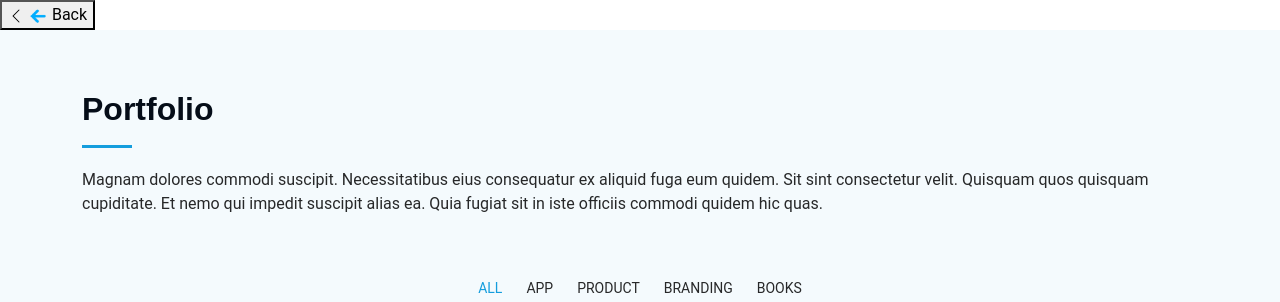
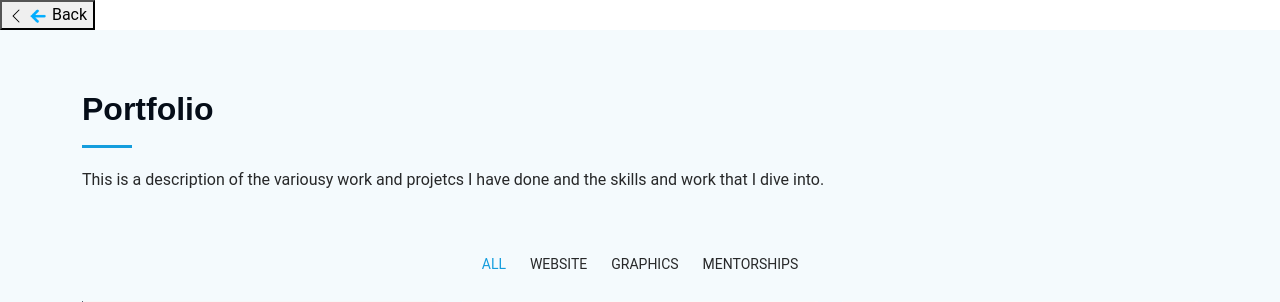
Before and after one commit to TONNY-tec/Profile, a Django app: page /personal/portfolio/ in a window 1280 px wide. Shown: the top 302 px of the page. Run offline with Django 5.2, Linux system fonts and the light colour scheme; some libraries are stand-ins or nearby versions.

Commit message:
my second commit

```diff
--- a/personal/templates/portfolio.html
+++ b/personal/templates/portfolio.html
@@ -28,7 +28,7 @@
     <!-- Section Title -->
     <div class="container section-title" data-aos="fade-up">
       <h2>Portfolio</h2>
-      <p>Magnam dolores commodi suscipit. Necessitatibus eius consequatur ex aliquid fuga eum quidem. Sit sint consectetur velit. Quisquam quos quisquam cupiditate. Et nemo qui impedit suscipit alias ea. Quia fugiat sit in iste officiis commodi quidem hic quas.</p>
+      <p>This is a description of the variousy work and projetcs I have done and the skills and work that I dive into.</p>
     </div><!-- End Section Title -->
 
     <div class="container">
@@ -37,20 +37,19 @@
 
         <ul class="portfolio-filters isotope-filters" data-aos="fade-up" data-aos-delay="100">
           <li data-filter="*" class="filter-active">All</li>
-          <li data-filter=".filter-app">App</li>
-          <li data-filter=".filter-product">Product</li>
-          <li data-filter=".filter-branding">Branding</li>
-          <li data-filter=".filter-books">Books</li>
+          <li data-filter=".filter-app">Website </li>
+          <li data-filter=".filter-product">Graphics</li>
+          <li data-filter=".filter-branding">Mentorships</li>
         </ul><!-- End Portfolio Filters -->
 
         <div class="row gy-4 isotope-container" data-aos="fade-up" data-aos-delay="200">
 
           <div class="col-lg-4 col-md-6 portfolio-item isotope-item filter-app">
             <div class="portfolio-content h-100">
-              <img src="../../assets/img/portfolio/app-1.jpg" class="img-fluid" alt="">
+              <img src="../../static/images/portfolio/web.jpg" class="img-fluid" alt="">
               <div class="portfolio-info">
-                <h4>App 1</h4>
-                <p>Lorem ipsum, dolor sit amet consectetur</p>
+                <h4>Website</h4>
+                <p>This was a project to automate the manual suggestion box.</p>
                 <a href="../../assets/img/portfolio/app-1.jpg" title="App 1" data-gallery="portfolio-gallery-app" class="glightbox preview-link"><i class="bi bi-zoom-in"></i></a>
                 <a href="portfolio-details.html" title="More Details" class="details-link"><i class="bi bi-link-45deg"></i></a>
               </div>
@@ -59,10 +58,10 @@
 
           <div class="col-lg-4 col-md-6 portfolio-item isotope-item filter-product">
             <div class="portfolio-content h-100">
-              <img src="../../assets/img/portfolio/product-1.jpg" class="img-fluid" alt="">
+              <img src="../../static/images/portfolio/graphics.png" class="img-fluid" alt="">
               <div class="portfolio-info">
-                <h4>Product 1</h4>
-                <p>Lorem ipsum, dolor sit amet consectetur</p>
+                <h4>Graphics</h4>
+                <p>These are the graphics types that I normal design</p>
                 <a href="../../assets/img/portfolio/product-1.jpg" title="Product 1" data-gallery="portfolio-gallery-product" class="glightbox preview-link"><i class="bi bi-zoom-in"></i></a>
                 <a href="portfolio-details.html" title="More Details" class="details-link"><i class="bi bi-link-45deg"></i></a>
               </div>
@@ -71,10 +70,10 @@
 
           <div class="col-lg-4 col-md-6 portfolio-item isotope-item filter-branding">
             <div class="portfolio-content h-100">
-              <img src="../../assets/img/portfolio/branding-1.jpg" class="img-fluid" alt="">
+              <img src="../../static/images/portfolio/graphics.png" class="img-fluid" alt="">
               <div class="portfolio-info">
-                <h4>Branding 1</h4>
-                <p>Lorem ipsum, dolor sit amet consectetur</p>
+                <h4>Mentor</h4>
+                <p>A mentorship Program in Sokoke Boys Secondary School, organized by KCCA</p>
                 <a href="../../assets/img/portfolio/branding-1.jpg" title="Branding 1" data-gallery="portfolio-gallery-branding" class="glightbox preview-link"><i class="bi bi-zoom-in"></i></a>
                 <a href="portfolio-details.html" title="More Details" class="details-link"><i class="bi bi-link-45deg"></i></a>
               </div>
```
Also changed, not shown: personal/templates/contact.html (+8 -7 lines), personal/templates/service.html (+23 -70 lines), static/images/portfolio/graphics.png (added), static/images/portfolio/web.jpg (added), static/images/rodgers.jpg (added).
